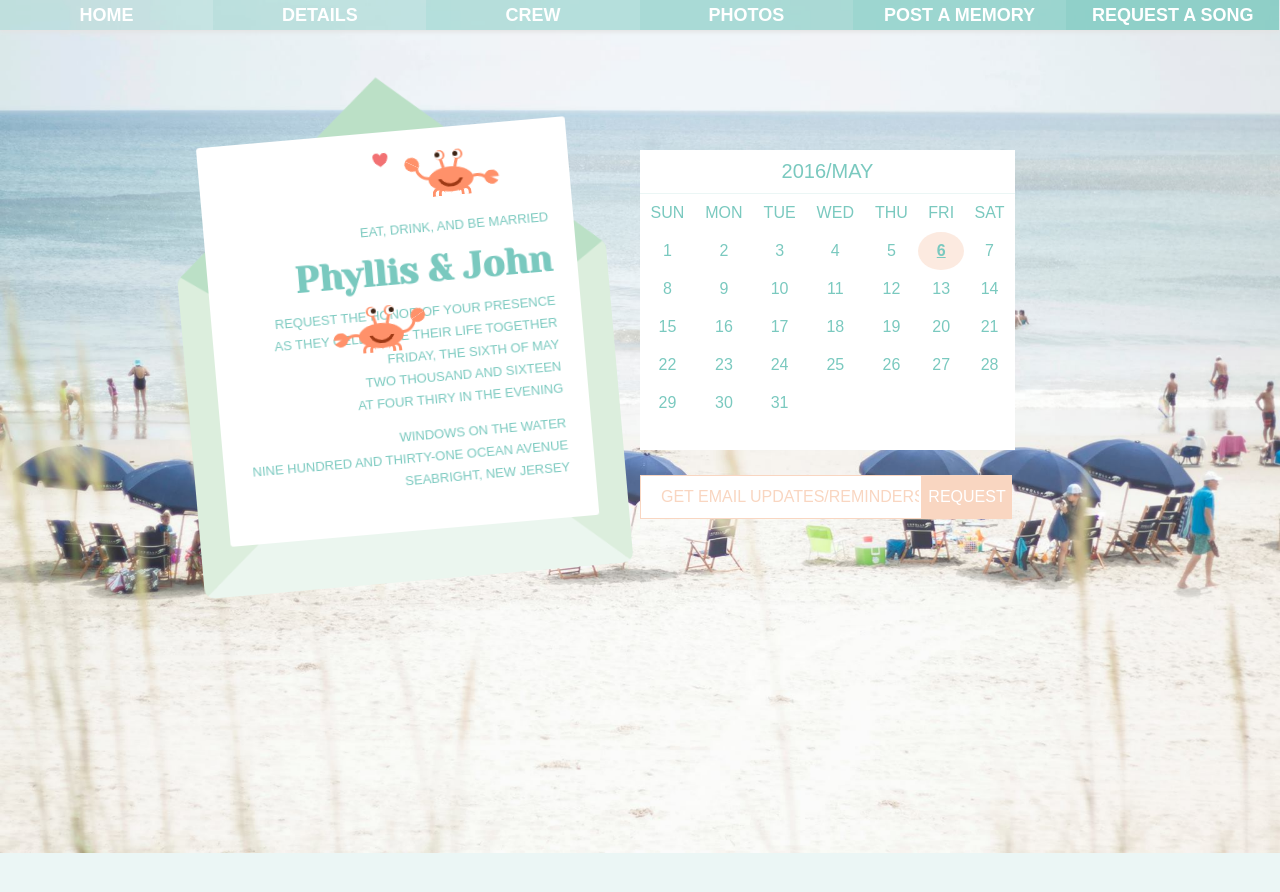
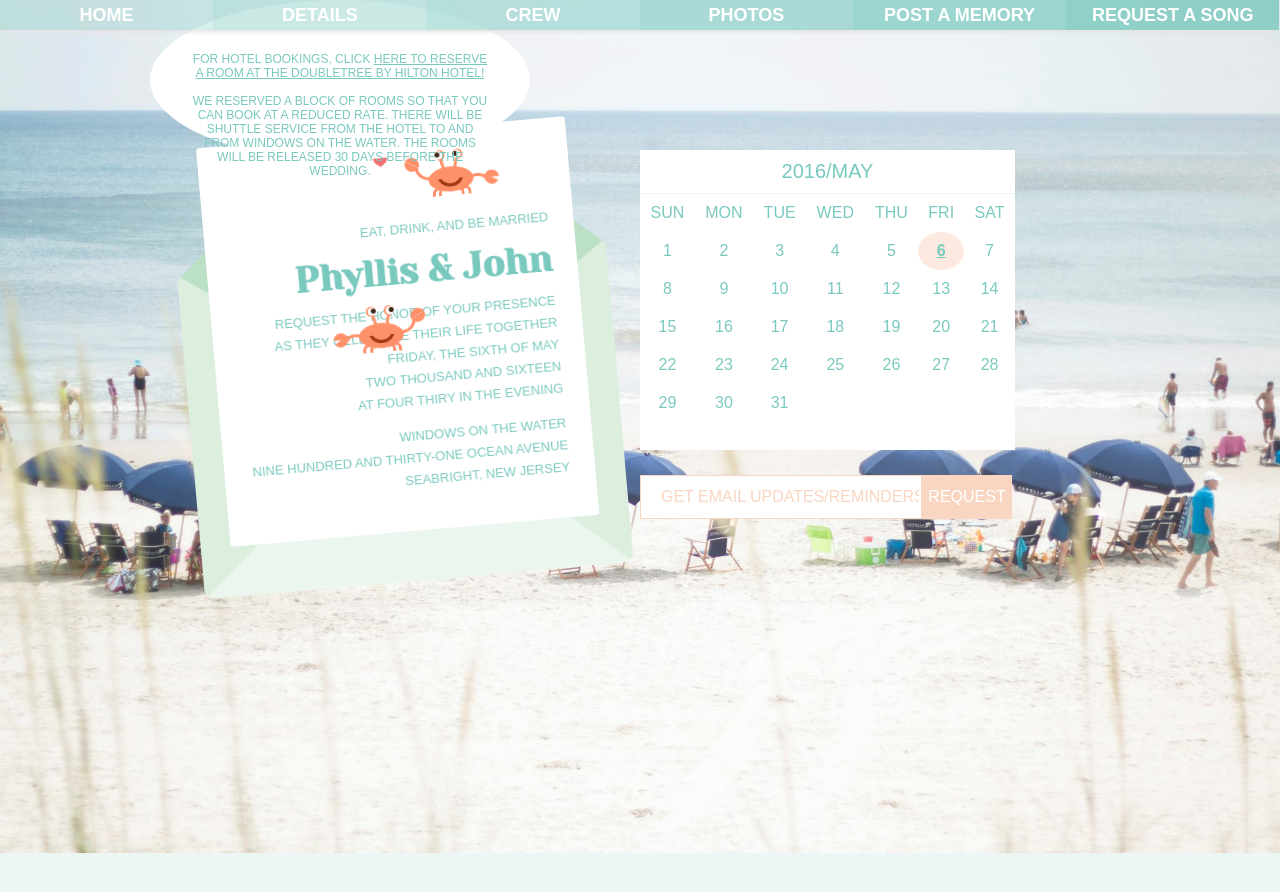
Before and after one commit to phyllisandjohn/phyllisandjohn.github.io, a Jekyll site: the page details/index.html, which Jekyll copies as it is, in a window 1280 px wide. Shown: the top 892 px of the page. Built offline with Jekyll 4.4.1, drawn with Linux system fonts in a browser that asks for light colours.

Commit message:
Update index.html

```diff
--- a/details/index.html
+++ b/details/index.html
@@ -7,6 +7,13 @@
 <link href='/css/style.css' rel='stylesheet' type='text/css'>
 <link href='/css/details.css' rel='stylesheet' type='text/css'>
 <link href='/css/photos.css' rel='stylesheet' type='text/css'>
+<style>
+	.instructions {
+		position: absolute;
+
+	}
+</style>
+
 </head>
 <body>
 	<div class="header">
```
